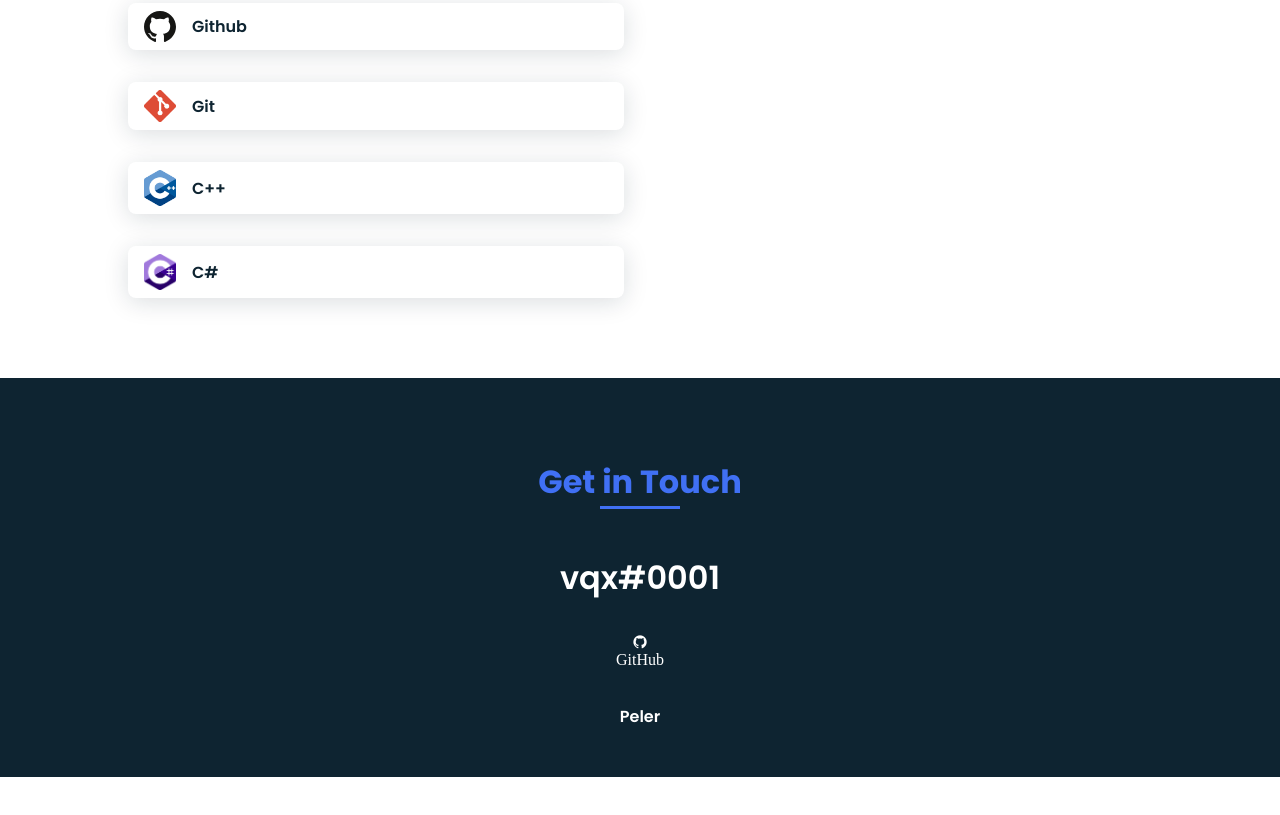
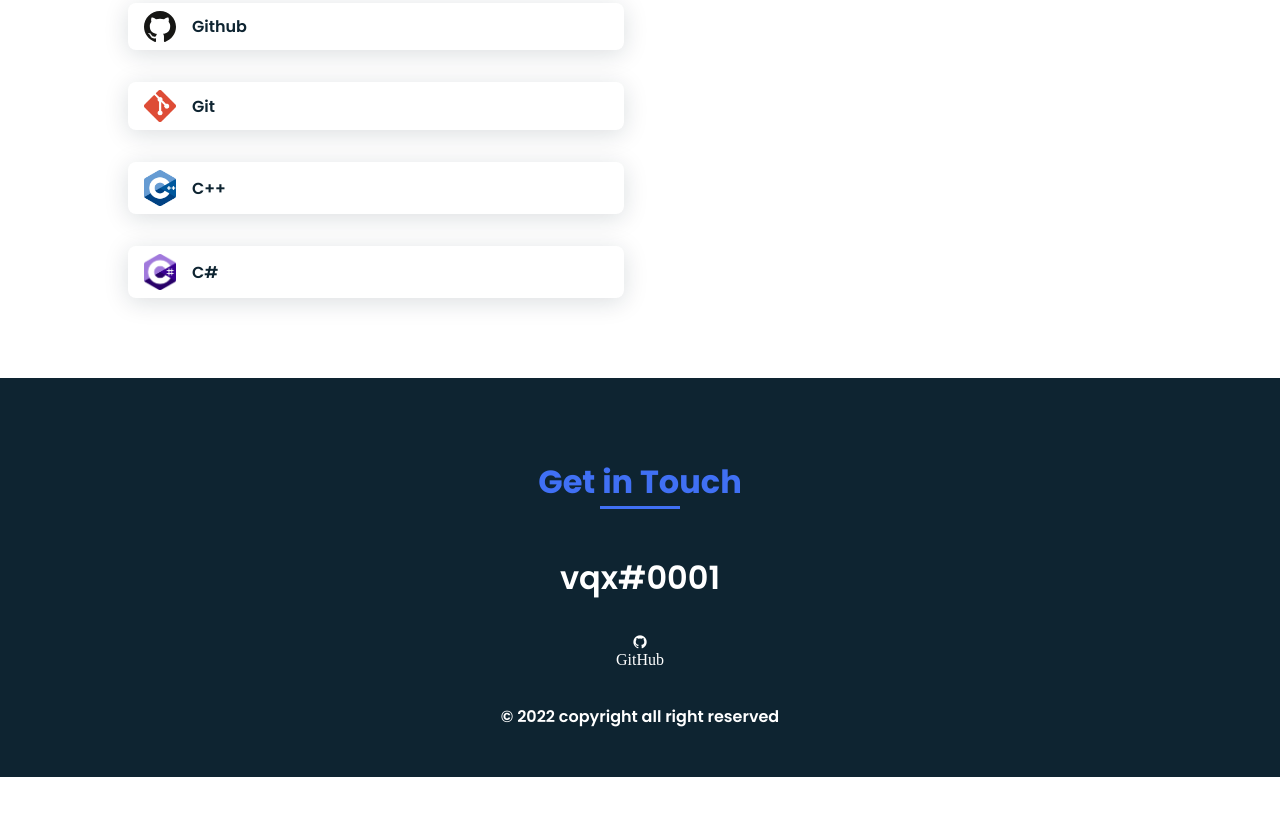
Before and after one commit to ReifanDev/portfolio, a plain HTML site: page index.html in a window 1280 px wide. Shown: the part 2067-2882 px from the top of the page. Drawn offline with nearby package versions, Linux system fonts and the light colour scheme.

Commit message:
Update index.html

```diff
--- a/index.html
+++ b/index.html
@@ -189,7 +189,7 @@
           GitHub
           </i></a>
     </div>
-    <p>Peler</p>
+    <p>&#169; 2022 copyright all right reserved</p>
   </footer>
 
   <!--===== MAIN JS =====-->
```
